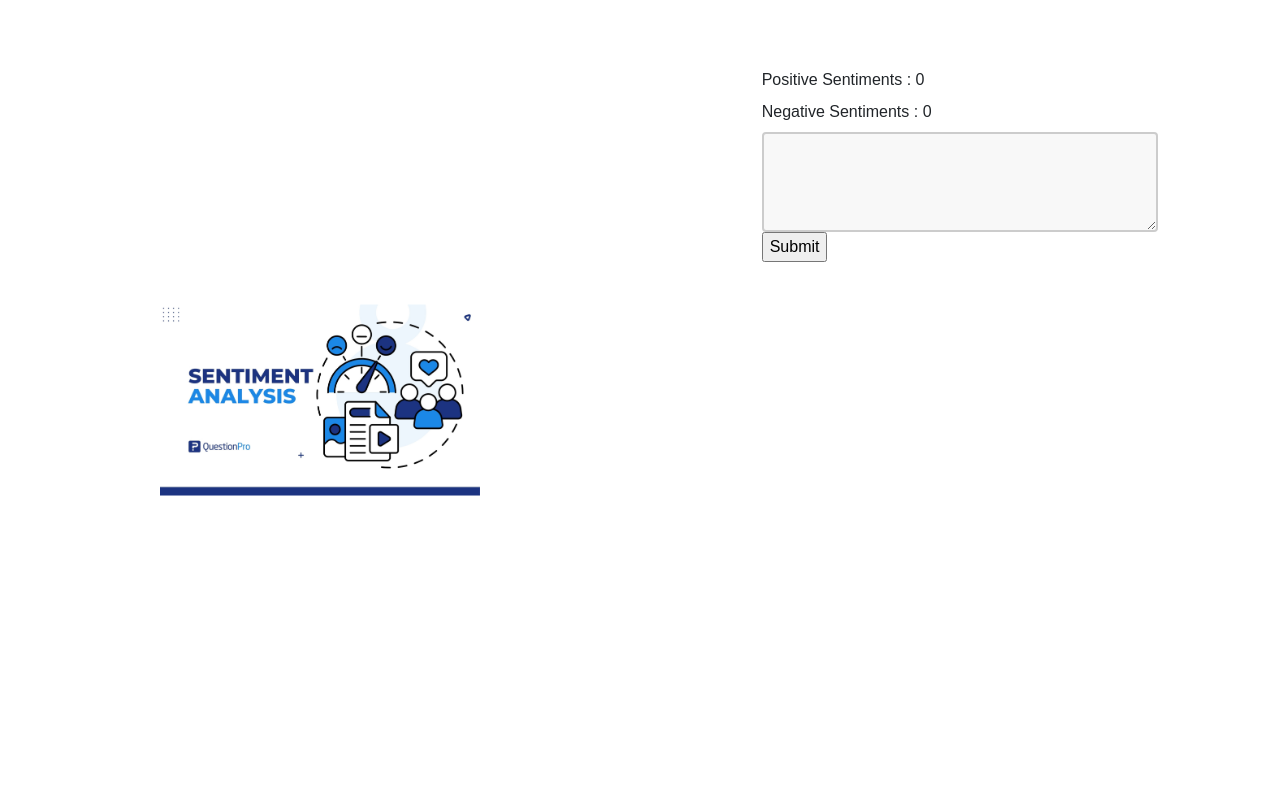
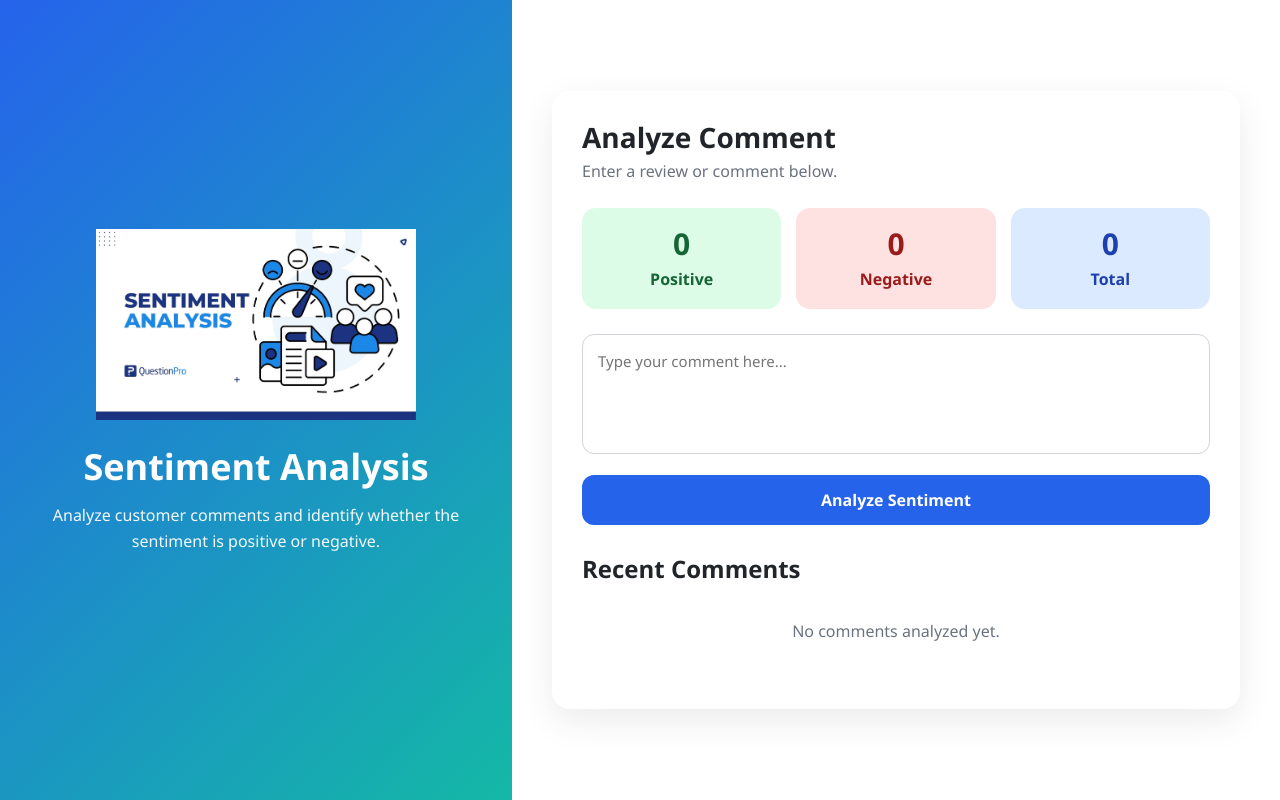
Before and after one commit to MAHESHISAGARIKA/Sentiment_Analysis_Project, a Flask app: page / in a window 1280 px wide. Run offline with Flask 3, Linux system fonts and the light colour scheme; parts of the project's set-up code (start-up, migrations or seed data) failed here and were passed over.

Commit message:
update web face

```diff
--- a/app.py
+++ b/app.py
@@ -15,6 +15,7 @@ def index():
     data["reviews"] = reviews
     data["positive"] = positive
     data["negative"] = negative
+    data["total"] = positive + negative
 
     logging.info("========== Open home page ============")
 
@@ -25,7 +26,11 @@ def index():
 def my_post():
     global positive, negative
 
-    text = request.form["text"]
+    text = request.form["text"].strip()
+
+    if text == "":
+        return redirect(request.url)
+
     logging.info(f"Text : {text}")
 
     preprocessed_txt = preprocessing(text)
@@ -39,7 +44,10 @@ def my_post():
     else:
         positive += 1
 
-    reviews.insert(0, text)
+    reviews.insert(0, {
+        "text": text,
+        "sentiment": prediction
+    })
 
     return redirect(request.url)
 
--- a/static/css/main.css
+++ b/static/css/main.css
@@ -1,53 +1,221 @@
-*{
-    font-family: sans-serif;
+* {
+  box-sizing: border-box;
+  font-family: "Segoe UI", Arial, sans-serif;
 }
 
-.split {
-  height: 100%;
-  width: 50%;
-  position: fixed;
-  z-index: 1;
-  top: 0;
-  overflow-x: hidden;
-  padding-top: 20px;
+body {
+  margin: 0;
+  background: #f4f7fb;
+  color: #1f2937;
 }
 
-.left {
-  left: 0;
+.app-wrapper {
+  min-height: 100vh;
+  display: grid;
+  grid-template-columns: 40% 60%;
 }
 
-.right {
-  right: 0;
+.hero-section {
+  background: linear-gradient(135deg, #2563eb, #14b8a6);
+  display: flex;
+  align-items: center;
+  justify-content: center;
+  padding: 40px;
+  color: white;
 }
 
+.hero-content {
+  text-align: center;
+  max-width: 420px;
+}
 
-.centered {
-  position: absolute;
-  top: 50%;
-  left: 50%;
-  transform: translate(-50%, -50%);
+.hero-img {
+  width: 85%;
+  max-width: 320px;
+  margin-bottom: 25px;
+}
+
+.hero-content h1 {
+  font-size: 36px;
+  font-weight: 700;
+  margin-bottom: 15px;
+}
+
+.hero-content p {
+  font-size: 16px;
+  line-height: 1.6;
+  opacity: 0.95;
+}
+
+.main-section {
+  padding: 40px;
+  display: flex;
+  align-items: center;
+  justify-content: center;
+}
+
+.app-card {
+  width: 100%;
+  max-width: 760px;
+  border: none !important;
+  border-radius: 18px !important;
+  padding: 30px;
+  box-shadow: 0 12px 35px rgba(0, 0, 0, 0.08);
+}
+
+.app-card h2 {
+  font-size: 28px;
+  font-weight: 700;
+  margin-bottom: 5px;
+}
+
+.subtitle {
+  color: #6b7280;
+  margin-bottom: 25px;
+}
+
+.stats-row {
+  display: grid;
+  grid-template-columns: repeat(3, 1fr);
+  gap: 15px;
+  margin-bottom: 25px;
+}
+
+.stat-card {
+  padding: 18px;
+  border-radius: 14px;
   text-align: center;
 }
 
-.centered img {
-  width: 100%;
+.stat-card h3 {
+  font-size: 30px;
+  font-weight: 700;
+  margin: 0;
 }
 
-
-textarea {
-  width: 100%;
-  height: 100px;
-  padding: 12px 20px;
-  box-sizing: border-box;
-  border: 2px solid #ccc;
-  border-radius: 4px;
-  background-color: #f8f8f8;
-  font-size: 16px;
-  resize: none;
+.stat-card p {
+  margin: 5px 0 0;
+  font-weight: 600;
 }
 
-.comments {
-  text-decoration: underline;
-  text-underline-position: under;
+.positive-card {
+  background: #dcfce7;
+  color: #166534;
+}
+
+.negative-card {
+  background: #fee2e2;
+  color: #991b1b;
+}
+
+.total-card {
+  background: #dbeafe;
+  color: #1e40af;
+}
+
+.comment-form textarea {
+  width: 100%;
+  height: 120px;
+  padding: 15px;
+  border: 1px solid #d1d5db;
+  border-radius: 12px;
+  resize: none;
+  font-size: 15px;
+  outline: none;
+  margin-bottom: 15px;
+}
+
+.comment-form textarea:focus {
+  border-color: #2563eb;
+  box-shadow: 0 0 0 3px rgba(37, 99, 235, 0.15);
+}
+
+.comment-form button {
+  width: 100%;
+  border: none;
+  background: #2563eb;
+  color: white;
+  padding: 13px;
+  border-radius: 12px;
+  font-weight: 600;
+  font-size: 16px;
   cursor: pointer;
 }
+
+.comment-form button:hover {
+  background: #1d4ed8;
+}
+
+.history-section {
+  margin-top: 30px;
+}
+
+.history-section h4 {
+  font-weight: 700;
+  margin-bottom: 15px;
+}
+
+.review-card {
+  background: #f9fafb;
+  border: 1px solid #e5e7eb;
+  border-radius: 12px;
+  padding: 15px;
+  margin-bottom: 12px;
+  display: flex;
+  justify-content: space-between;
+  gap: 15px;
+  align-items: center;
+}
+
+.review-text {
+  font-size: 15px;
+  color: #374151;
+}
+
+.badge-positive,
+.badge-negative {
+  padding: 6px 12px;
+  border-radius: 999px;
+  font-size: 13px;
+  font-weight: 700;
+  white-space: nowrap;
+}
+
+.badge-positive {
+  background: #dcfce7;
+  color: #166534;
+}
+
+.badge-negative {
+  background: #fee2e2;
+  color: #991b1b;
+}
+
+.empty-text {
+  color: #6b7280;
+  text-align: center;
+  padding: 20px;
+}
+
+@media (max-width: 900px) {
+  .app-wrapper {
+      grid-template-columns: 1fr;
+  }
+
+  .hero-section {
+      padding: 30px 20px;
+  }
+
+  .main-section {
+      padding: 25px 15px;
+  }
+
+  .stats-row {
+      grid-template-columns: 1fr;
+  }
+
+  .review-card {
+      flex-direction: column;
+      align-items: flex-start;
+  }
+}
--- a/templates/index.html
+++ b/templates/index.html
@@ -1,50 +1,76 @@
+<!DOCTYPE html>
 <html lang="en">
 <head>
     <meta charset="UTF-8">
     <meta name="viewport" content="width=device-width, initial-scale=1.0">
-    <Link rel="stylesheet" href="{{url_for('static', filename='css/main.css')}}"></Link>
-    <link rel="stylesheet" href="https://cdn.jsdelivr.net/npm/bootstrap@4.3.1/dist/css/bootstrap.min.css" integrity="sha384-ggOyR0iXCbMQv3Xipma34MD+dH/1fQ784/j6cY/iJTQUOhcWr7x9JvoRxT2MZw1T" crossorigin="anonymous">
-    <title>App</title>
+    <title>Sentiment Analysis App</title>
+
+    <link rel="stylesheet" href="{{ url_for('static', filename='css/main.css') }}">
+    <link rel="stylesheet" href="https://cdn.jsdelivr.net/npm/bootstrap@4.3.1/dist/css/bootstrap.min.css">
 </head>
+
 <body>
-    <div class="split left">
-        <div class="centered">
-            <img src="../static/products/image.png" alt="">
+    <div class="app-wrapper">
+
+        <div class="hero-section">
+            <div class="hero-content">
+                <img src="{{ url_for('static', filename='products/image.png') }}" alt="Sentiment Analysis" class="hero-img">
+                <h1>Sentiment Analysis</h1>
+                <p>Analyze customer comments and identify whether the sentiment is positive or negative.</p>
+            </div>
         </div>
-    </div>
 
-    <div class="split right">
-        <div class="container mt-5 mb-5">
-            <div class="d-flex justify-content-center row">
-                <div class="d-flex flex-column col-md-8">
-                    <div>
-                        <label for="">Positive Sentiments : {{ data.positive }}</label>
-                    </div>
-                    <div>
-                        <label for="">Negative Sentiments : {{ data.negative }}</label>
-                    </div>
-                    <div>
-                        <form method="post">
-                          <textarea name="text"></textarea>
-                          <input type="submit">
-                        </form>
+        <div class="main-section">
+            <div class="card app-card">
+                <h2>Analyze Comment</h2>
+                <p class="subtitle">Enter a review or comment below.</p>
+
+                <div class="stats-row">
+                    <div class="stat-card positive-card">
+                        <h3>{{ data.positive }}</h3>
+                        <p>Positive</p>
                     </div>
 
-                    <div class="coment-bottom bg-white p-2 px-4">
+                    <div class="stat-card negative-card">
+                        <h3>{{ data.negative }}</h3>
+                        <p>Negative</p>
+                    </div>
+
+                    <div class="stat-card total-card">
+                        <h3>{{ data.total }}</h3>
+                        <p>Total</p>
+                    </div>
+                </div>
+
+                <form method="post" class="comment-form">
+                    <textarea name="text" placeholder="Type your comment here..." required></textarea>
+                    <button type="submit">Analyze Sentiment</button>
+                </form>
+
+                <div class="history-section">
+                    <h4>Recent Comments</h4>
+
+                    {% if data.reviews %}
                         {% for review in data.reviews %}
-                        <hr/>
-                          <div
-                              class="commented-section mt-2">
-                              <div class="d-flex flex-row align-items-center commented-user">
-                                  </div>
-                                  <div class="text-nowrap bd-highlight"><span>{{ review }}</span></div>
-                                  <hr/>
+                            <div class="review-card">
+                                <div class="review-text">
+                                    {{ review.text }}
+                                </div>
+
+                                {% if review.sentiment == "positive" %}
+                                    <span class="badge-positive">Positive</span>
+                                {% else %}
+                                    <span class="badge-negative">Negative</span>
+                                {% endif %}
+                            </div>
                         {% endfor %}
-                      </div>
+                    {% else %}
+                        <p class="empty-text">No comments analyzed yet.</p>
+                    {% endif %}
                 </div>
             </div>
         </div>
+
     </div>
-
 </body>
 </html>
```
